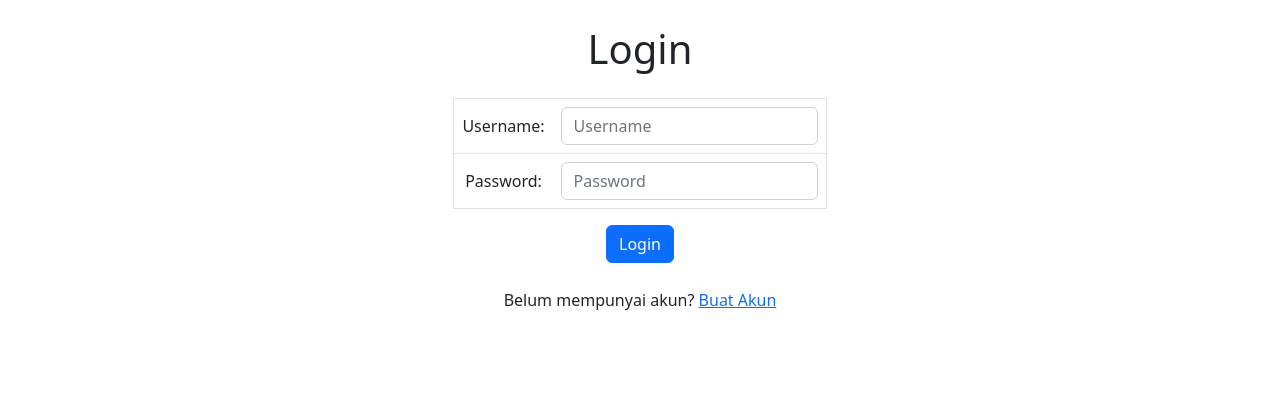
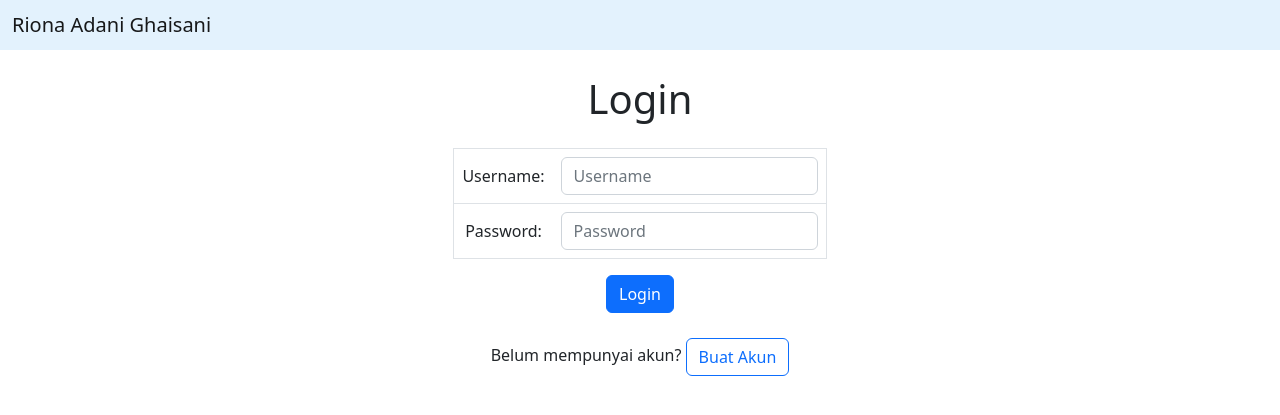
Before and after one commit to rionadani/Lab-1, a Django app: page /wishlist/login/ in a window 1280 px wide. Shown: the top 415 px of the page. Run offline with Django 4.2, Linux system fonts and the light colour scheme.

Commit message:
Menyelesaikan Lab 4

```diff
--- a/wishlist/templates/login.html
+++ b/wishlist/templates/login.html
@@ -5,6 +5,11 @@
 {% endblock meta %}
 
 {% block content %}
+<nav class="navbar" style="background-color: #e3f2fd;">
+    <div class="container-fluid">
+      <span class="navbar-brand mb-0 h1">Riona Adani Ghaisani</span>
+    </div>
+</nav>
 
 <div class = "login" style="text-align:center;">
 
@@ -34,7 +39,7 @@
         </ul>
     {% endif %}
 
-    Belum mempunyai akun? <a href="{% url 'wishlist:register' %}">Buat Akun</a>
+    Belum mempunyai akun? <a class="btn btn-outline-primary" href="{% url 'wishlist:register' %}">Buat Akun</a>
 
 </div>
 
--- a/wishlist/templates/register.html
+++ b/wishlist/templates/register.html
@@ -5,6 +5,12 @@
 {% endblock meta %}
 
 {% block content %}
+
+<nav class="navbar" style="background-color: #e3f2fd;">
+    <div class="container-fluid">
+      <span class="navbar-brand mb-0 h1">Riona Adani Ghaisani</span>
+    </div>
+</nav>
 
 <div class = "login" style="text-align:center;">
 
--- a/wishlist/templates/wishlist.html
+++ b/wishlist/templates/wishlist.html
@@ -6,11 +6,10 @@
     <div class="container-fluid">
       <span class="navbar-brand mb-0 h1">Riona Adani Ghaisani</span>
       <a class="btn btn-primary" href="{% url 'wishlist:logout' %}" role="button">Logout</a>
-
     </div>
 </nav>
 
-
+<div class="page">
     <table class="table table-bordered w-auto" style="margin-left:auto;margin-right:auto;margin-top:25px;">
         <thead style="background-color: #e3f2fd;">
             <tr>
@@ -32,5 +31,7 @@
     </table>
 
     <h5 style="text-align:center;margin-top:25px;font-size: medium;">Sesi terakhir login: {{ last_login }}</h5>
+</div>
+
 
 {% endblock content %}
```
Lines whose indentation alone changed are shown as unchanged.
